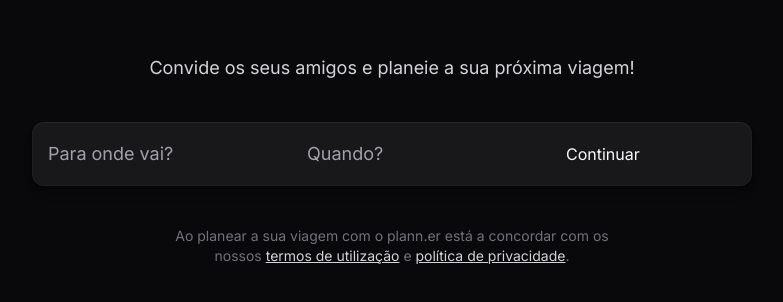
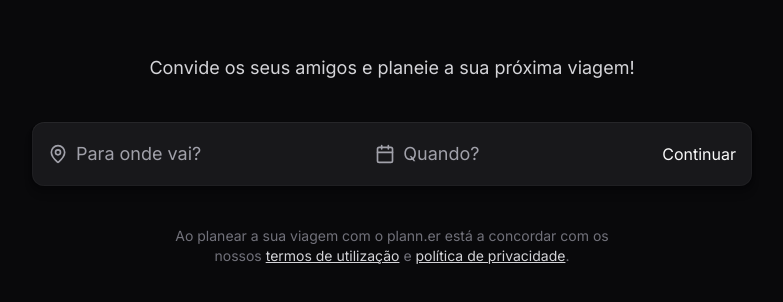
Before and after one commit to diogo-luz/travel_planner, a React (Vite) app in the folder frontend/: page / in a window 1280 px wide. Shown: the part 240-542 px from the top of the page, without its empty margins (248-1031 px from the left). Built offline with nearby package versions, Linux system fonts and the light colour scheme.

Commit message:
➕ add lucide icons

```diff
--- a/frontend/package.json
+++ b/frontend/package.json
@@ -10,6 +10,7 @@
     "preview": "vite preview"
   },
   "dependencies": {
+    "lucide-react": "^0.408.0",
     "react": "^18.3.1",
     "react-dom": "^18.3.1"
   },
--- a/frontend/src/App.tsx
+++ b/frontend/src/App.tsx
@@ -1,3 +1,5 @@
+import { MapPin, Calendar } from 'lucide-react';
+
 export function App() {
   return (
     <div className="h-screen flex items-center justify-center">
@@ -5,10 +7,19 @@ export function App() {
         <p className="text-zinc-300 text-lg">Convide os seus amigos e planeie a sua próxima viagem!</p>
 
         <div className="h-16 bg-zinc-900 px-4 rounded-xl flex items-center shadow-shape">
-          <input type="text" placeholder="Para onde vai?" className="bg-transparent text-lg placeholder-zinc-400" />
-          <input type="text" placeholder="Quando?" className="bg-transparent text-lg placeholder-zinc-400" />
+          <div className="flex items-center gap-2 flex-1">
+            <MapPin className='size-5 text-zinc-400'/>
+            <input type="text" placeholder="Para onde vai?" className="bg-transparent text-lg placeholder-zinc-400" />
+          </div>
 
-          <button>Continuar</button>
+          <div className="flex items-center gap-2">
+            <Calendar className='size-5 text-zinc-400'/>
+            <input type="text" placeholder="Quando?" className="bg-transparent text-lg placeholder-zinc-400" />
+          </div>
+
+          <button>
+            Continuar
+          </button>
         </div>
 
         <p className="text-zinc-500 text-sm">
```
Also changed, not shown: 1 other file (tests, documents, lock files or other folders).
